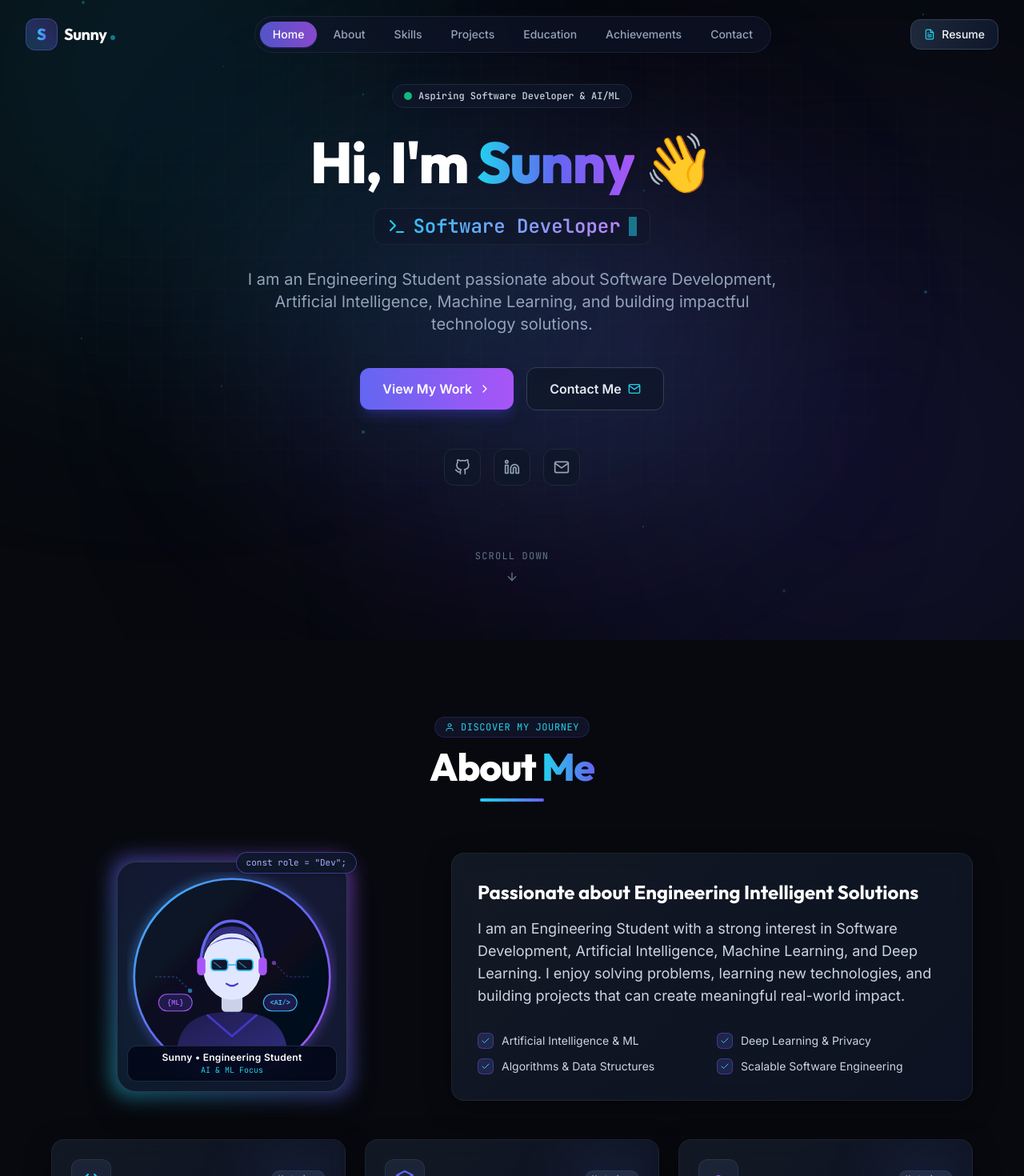
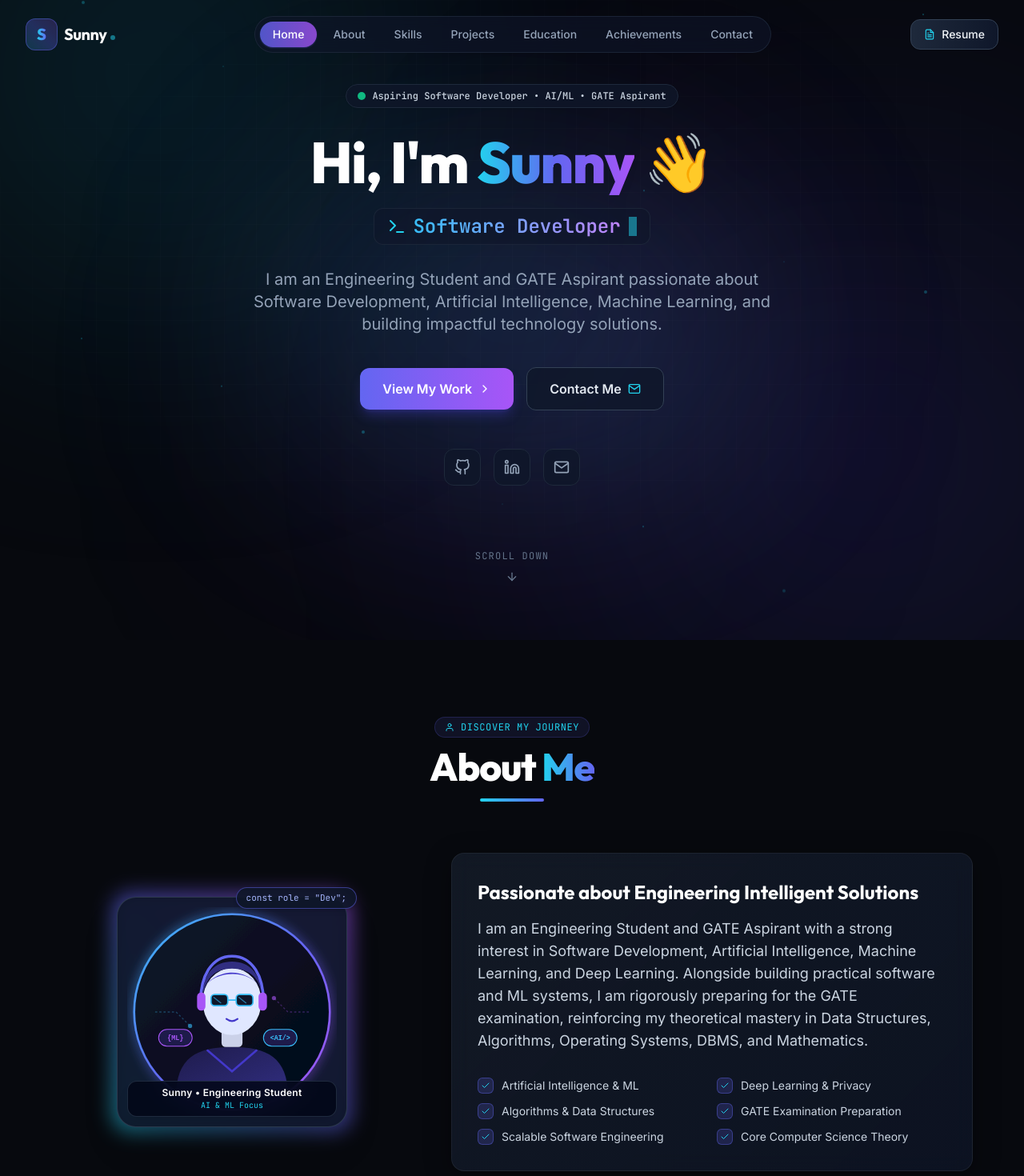
Before and after one commit to iamsunnykapoor1/portfolio, a React (Vite) app: page / in a window 1280 px wide. Shown: the top 1470 px of the page at 80% size. Built offline with nearby package versions, Linux system fonts and the light colour scheme.

Commit message:
Add GATE examination preparation details and milestones

```diff
--- a/src/components/About.jsx
+++ b/src/components/About.jsx
@@ -111,7 +111,9 @@ export default function About() {
                   "Artificial Intelligence & ML",
                   "Deep Learning & Privacy",
                   "Algorithms & Data Structures",
-                  "Scalable Software Engineering"
+                  "GATE Examination Preparation",
+                  "Scalable Software Engineering",
+                  "Core Computer Science Theory"
                 ].map((item, idx) => (
                   <div key={idx} className="flex items-center gap-2.5 text-slate-300 text-sm">
                     <div className="w-5 h-5 rounded-md bg-brand-indigo/20 border border-brand-indigo/40 flex items-center justify-center shrink-0">
--- a/src/components/Hero.jsx
+++ b/src/components/Hero.jsx
@@ -65,7 +65,7 @@ export default function Hero() {
             <span className="relative inline-flex rounded-full h-2.5 w-2.5 bg-emerald-500"></span>
           </span>
           <span className="text-xs font-mono font-medium text-slate-300">
-            Aspiring Software Developer & AI/ML
+            Aspiring Software Developer • AI/ML • GATE Aspirant
           </span>
         </motion.div>
 
--- a/src/components/ResumeModal.jsx
+++ b/src/components/ResumeModal.jsx
@@ -43,7 +43,11 @@ export default function ResumeModal({ isOpen, onClose }) {
           <div className="bg-slate-950/70 border border-slate-800 rounded-2xl p-5 mb-6 space-y-3">
             <div className="flex justify-between items-center text-xs font-mono text-slate-400 pb-2 border-b border-slate-800">
               <span>Target Role</span>
-              <span className="text-brand-cyan">Software Developer / AI & ML Intern</span>
+              <span className="text-brand-cyan">Software Developer & AI/ML Engineer</span>
+            </div>
+            <div className="flex justify-between items-center text-xs font-mono text-slate-400 pb-2 border-b border-slate-800">
+              <span>Competitive Focus</span>
+              <span className="text-emerald-400">GATE Aspirant (CS / DA)</span>
             </div>
             <div className="flex justify-between items-center text-xs font-mono text-slate-400 pb-2 border-b border-slate-800">
               <span>Degree</span>
--- a/src/data/portfolioData.js
+++ b/src/data/portfolioData.js
@@ -12,10 +12,11 @@ export const personalInfo = {
     "Engineering Student",
     "Software Developer",
     "AI & ML Enthusiast",
+    "GATE Aspirant",
     "Problem Solver"
   ],
-  bioIntro: "I am an Engineering Student passionate about Software Development, Artificial Intelligence, Machine Learning, and building impactful technology solutions.",
-  aboutText: "I am an Engineering Student with a strong interest in Software Development, Artificial Intelligence, Machine Learning, and Deep Learning. I enjoy solving problems, learning new technologies, and building projects that can create meaningful real-world impact.",
+  bioIntro: "I am an Engineering Student and GATE Aspirant passionate about Software Development, Artificial Intelligence, Machine Learning, and building impactful technology solutions.",
+  aboutText: "I am an Engineering Student and GATE Aspirant with a strong interest in Software Development, Artificial Intelligence, Machine Learning, and Deep Learning. Alongside building practical software and ML systems, I am rigorously preparing for the GATE examination, reinforcing my theoretical mastery in Data Structures, Algorithms, Operating Systems, DBMS, and Mathematics.",
 
   // Update these placeholder URLs with your real links
   socialLinks: {
@@ -176,14 +177,14 @@ export const educationData = [
     year: "[Graduation Year: e.g. 2026]",           // PLACEHOLDER: e.g. 2022 - 2026
     cgpa: "[CGPA / Percentage: e.g. 8.5/10]",      // PLACEHOLDER: e.g. 8.5 CGPA
     status: "Currently Pursuing",
-    summary: "Pursuing rigorous undergraduate coursework in computer science and engineering disciplines, with primary elective focus on Artificial Intelligence, Machine Learning algorithms, and scalable software development.",
+    summary: "Pursuing rigorous undergraduate coursework in engineering disciplines with dual emphasis on practical AI/ML software development and in-depth preparation for the GATE Examination in Computer Science & Information Technology / Data Science & AI.",
     keyCoursework: [
       "Data Structures and Algorithms",
       "Object-Oriented Programming (Java/C++)",
       "Database Management Systems & SQL",
       "Operating Systems & Computer Networks",
-      "Machine Learning & Pattern Recognition",
-      "Software Engineering & System Design"
+      "Theory of Computation & Compiler Design",
+      "Machine Learning & Engineering Mathematics"
     ]
   }
 ];
@@ -192,6 +193,15 @@ export const educationData = [
 // ACHIEVEMENTS & CERTIFICATIONS
 // ==============================================================================
 export const achievementsData = [
+  {
+    category: "National Examination",
+    title: "GATE Examination Preparation",
+    subtitle: "Graduate Aptitude Test in Engineering (CS / DA)",
+    badge: "GATE Aspirant",
+    icon: "FiBookOpen",
+    description: "Actively preparing for the GATE examination with rigorous problem solving across core CS disciplines: Discrete Mathematics, Algorithms, OS, DBMS, Computer Networks, and Machine Learning.",
+    date: "[Target: 2026/2027]"
+  },
   {
     category: "Coding Achievements",
     title: "Algorithmic Problem Solving",
```
